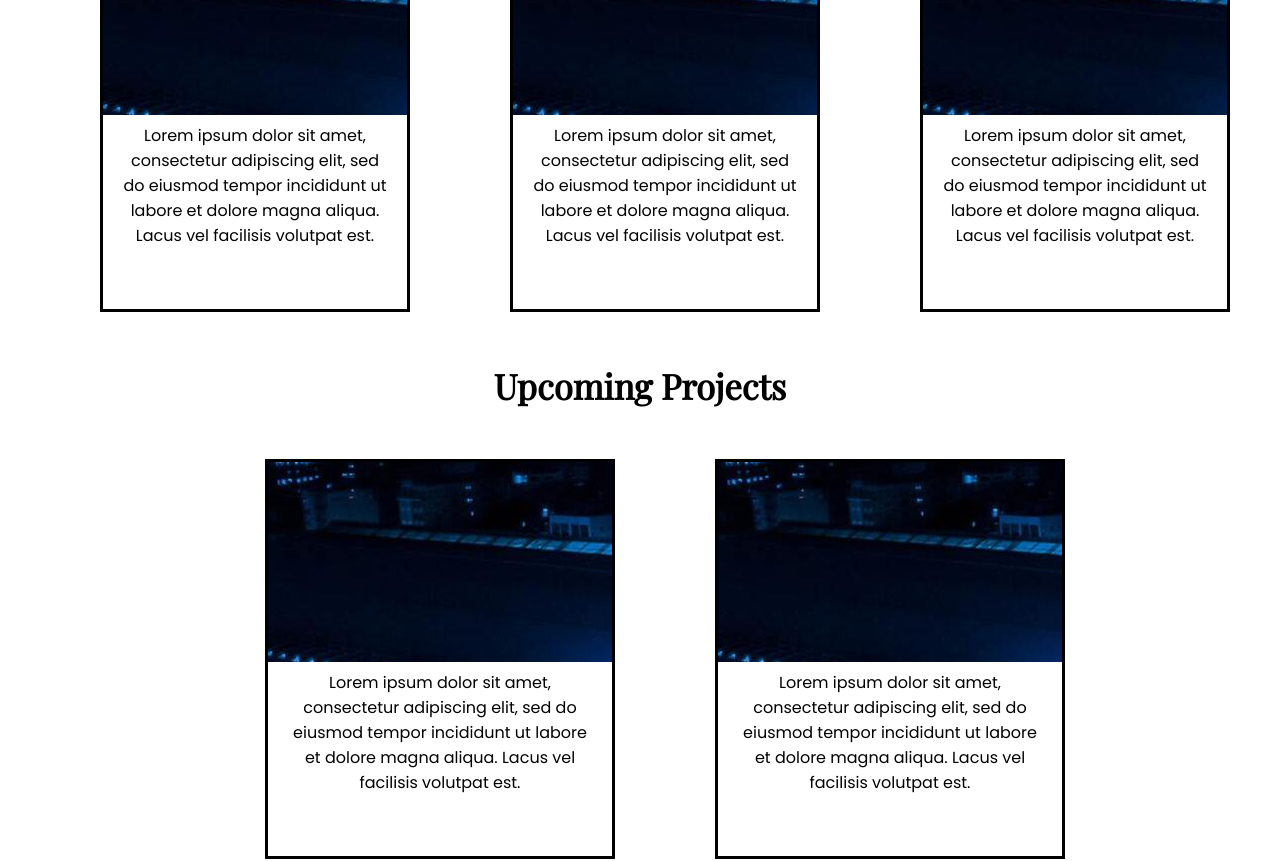
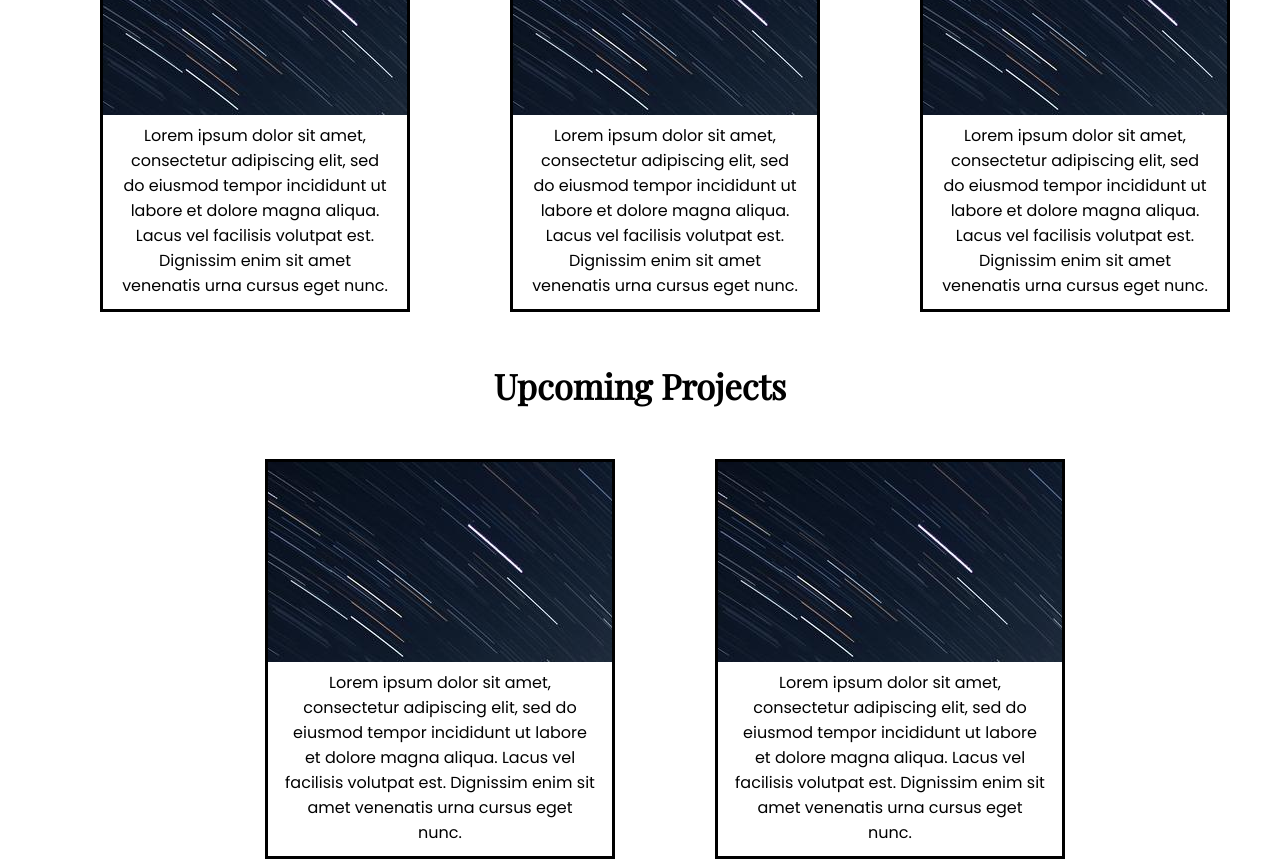
Before and after one commit to uwvrclub/uwvr-website-fall-22, a React (Create React App) app: page /projects in a window 1280 px wide. Shown: the part 1060-1921 px from the top of the page. Built offline with nearby package versions, Linux system fonts and the light colour scheme.

Commit message:
Add placeholders

```diff
--- a/src/components/ProjectCard.tsx
+++ b/src/components/ProjectCard.tsx
@@ -1,22 +1,22 @@
 import React from 'react'
 import '../styles/ProjectCard.scss'
 
-interface ProjectCardProps {}
+interface ProjectCardProps {
+    src?: string
+    alt?: string
+    content?: string
+}
 
 function ProjectCard(props: ProjectCardProps) {
     return (
         <>
             <div className="card-container">
                 <div className="img-container">
-                    <img src="images/404.jpg" alt="" />
+                    <img src={props.src} alt={props.alt} />
                 </div>
                 <div className="card-title"></div>
                 <div className="card-text">
-                    <p>
-                        Lorem ipsum dolor sit amet, consectetur adipiscing elit,
-                        sed do eiusmod tempor incididunt ut labore et dolore
-                        magna aliqua. Lacus vel facilisis volutpat est.
-                    </p>
+                    <p>{props.content}</p>
                 </div>
             </div>
         </>
--- a/src/pages/Projects.tsx
+++ b/src/pages/Projects.tsx
@@ -9,20 +9,40 @@ function Projects() {
     return (
         <>
             <NavBar />
-            <HeroBanner title="Projects" src="" />
+            <HeroBanner title="Projects" src="images/projects.jpeg" />
             <div className="projects">
                 <h2>Current Projects</h2>
 
                 <div className="projects-container">
-                    <ProjectCard />
-                    <ProjectCard />
-                    <ProjectCard />
+                    <ProjectCard
+                        content="Lorem ipsum dolor sit amet, consectetur adipiscing elit, sed do eiusmod tempor incididunt ut labore et dolore magna aliqua. Lacus vel facilisis volutpat est. Dignissim enim sit amet venenatis urna cursus eget nunc."
+                        src="images/events-placeholder.jpeg"
+                        alt=""
+                    />
+                    <ProjectCard
+                        content="Lorem ipsum dolor sit amet, consectetur adipiscing elit, sed do eiusmod tempor incididunt ut labore et dolore magna aliqua. Lacus vel facilisis volutpat est. Dignissim enim sit amet venenatis urna cursus eget nunc."
+                        src="images/events-placeholder.jpeg"
+                        alt=""
+                    />
+                    <ProjectCard
+                        content="Lorem ipsum dolor sit amet, consectetur adipiscing elit, sed do eiusmod tempor incididunt ut labore et dolore magna aliqua. Lacus vel facilisis volutpat est. Dignissim enim sit amet venenatis urna cursus eget nunc."
+                        src="images/events-placeholder.jpeg"
+                        alt=""
+                    />
                 </div>
 
                 <h2>Upcoming Projects</h2>
                 <div className="projects-container">
-                    <ProjectCard />
-                    <ProjectCard />
+                    <ProjectCard
+                        content="Lorem ipsum dolor sit amet, consectetur adipiscing elit, sed do eiusmod tempor incididunt ut labore et dolore magna aliqua. Lacus vel facilisis volutpat est. Dignissim enim sit amet venenatis urna cursus eget nunc."
+                        src="images/events-placeholder.jpeg"
+                        alt=""
+                    />
+                    <ProjectCard
+                        content="Lorem ipsum dolor sit amet, consectetur adipiscing elit, sed do eiusmod tempor incididunt ut labore et dolore magna aliqua. Lacus vel facilisis volutpat est. Dignissim enim sit amet venenatis urna cursus eget nunc."
+                        src="images/events-placeholder.jpeg"
+                        alt=""
+                    />
                 </div>
             </div>
             <Footer />
```
Also changed, not shown: public/images/projects.jpeg (added).
